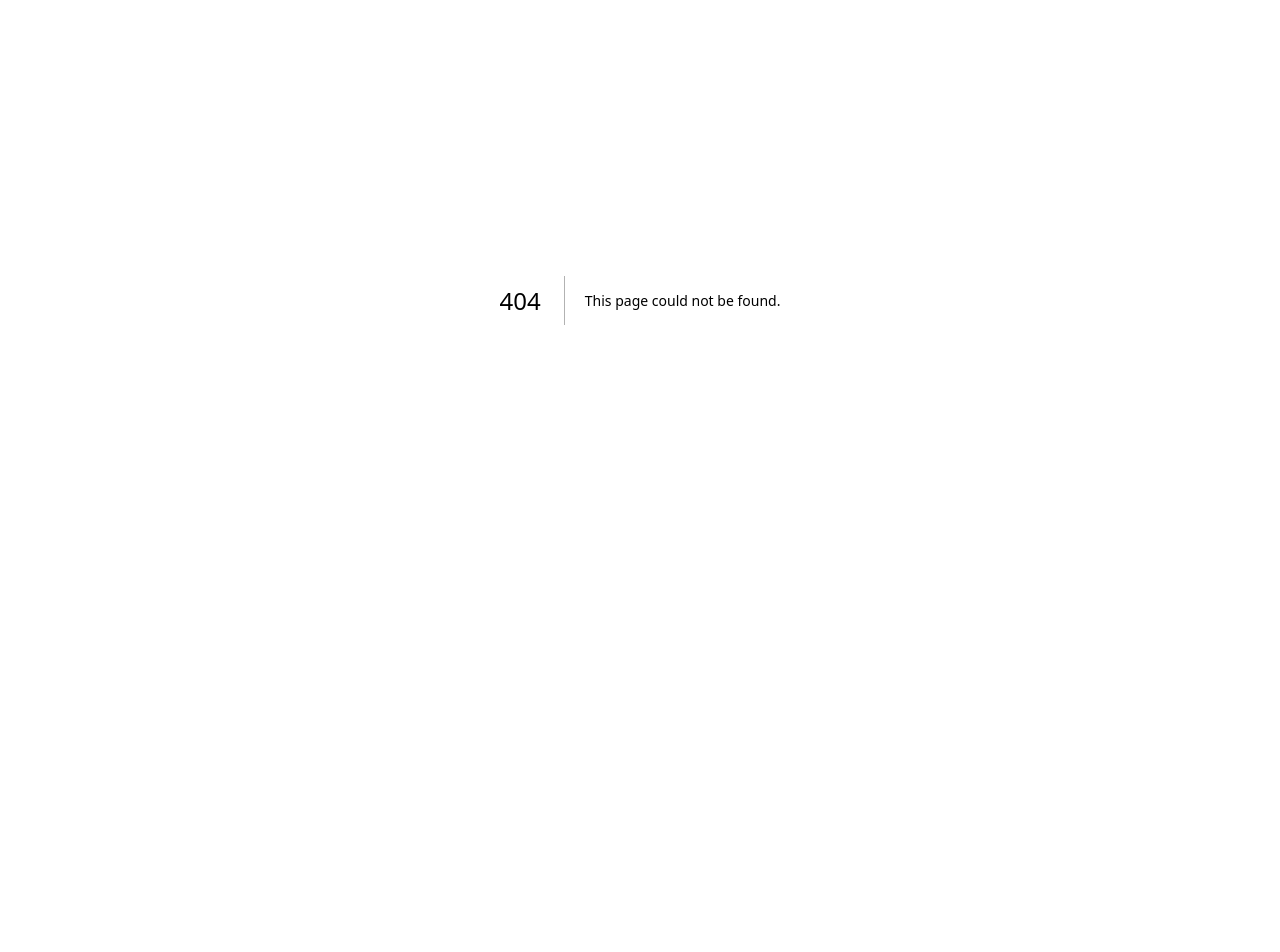
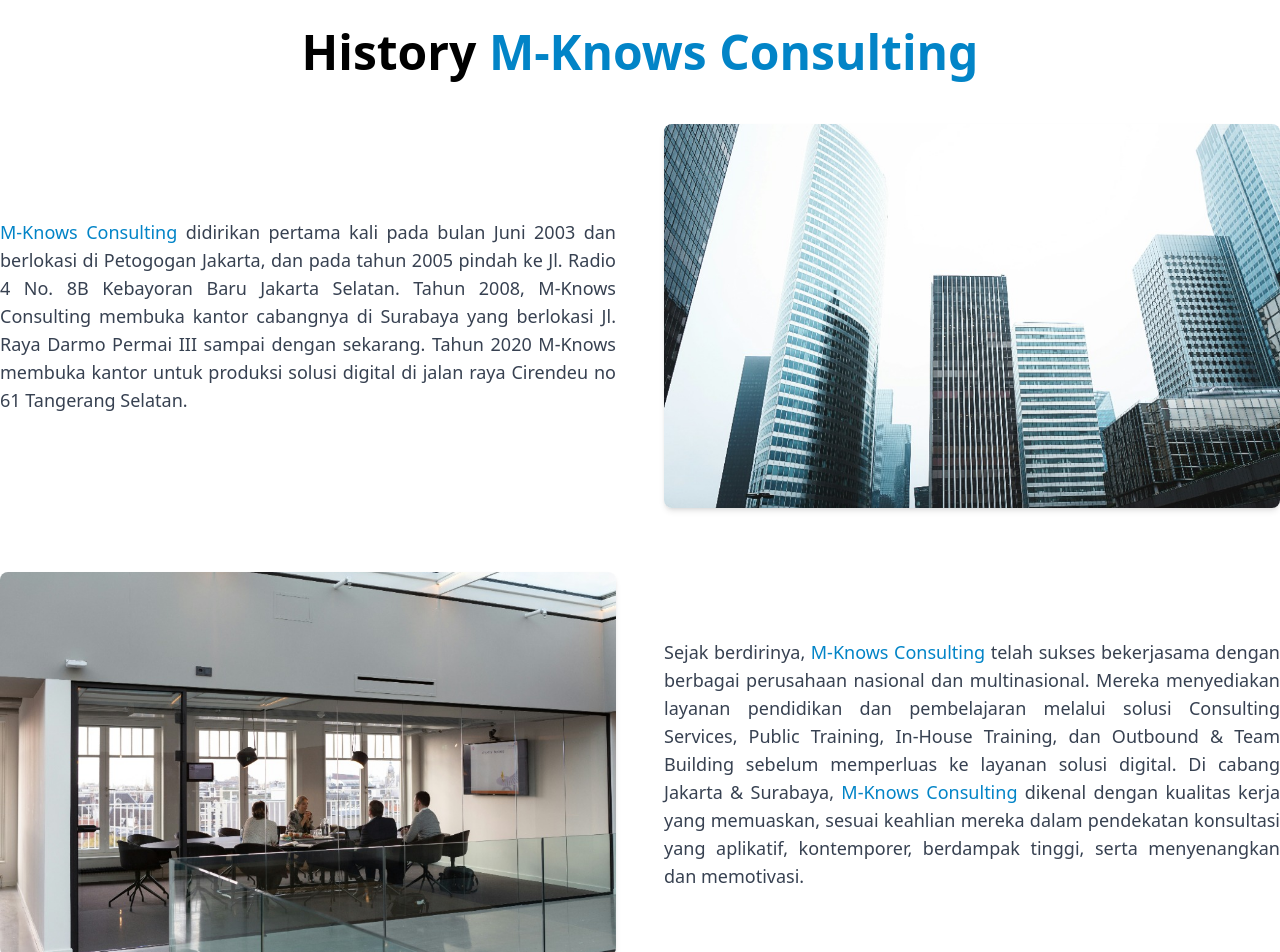
Before and after one commit to Tim4-4IA06-P3L/MKnows-FrontEnd, a Next.js app: page /more/history in a window 1280 px wide. Before the commit this address had no page. Shown: the part 100-1052 px from the top of the page. Before the commit the page ends 800 px from the top, so only its background shows below. Built offline with nearby package versions, Linux system fonts and the light colour scheme.

Commit message:
Add history page

```diff
--- /dev/null
+++ b/app/more/history/page.tsx
@@ -0,0 +1,100 @@
+import React from "react";
+import Image from "next/image";
+import Navbar from "../../components/Navbar";
+import Footer from "../../components/Footer";
+
+const History = () => {
+  return (
+    <div>
+      <Navbar />
+      <main>
+        {/* Text */}
+        <h1 className="text-2xl sm:text-3xl lg:text-5xl font-semibold my-6 sm:my-8 lg:my-12 text-center">
+          <span className="text-black">History </span>
+          <span className="text-sky-600">M-Knows Consulting</span>
+        </h1>
+
+        <div className="space-y-8 sm:space-y-12 lg:space-y-16 max-w-7xl mx-auto">
+          {/* Top Section */}
+          <div className="grid grid-cols-1 md:grid-cols-2 gap-6 lg:gap-12">
+            <div className="flex items-center">
+              <p className="text-gray-700 text-sm sm:text-base lg:text-lg text-justify">
+                <span className="text-sky-600">M-Knows Consulting </span>
+                didirikan pertama kali pada bulan Juni 2003 dan berlokasi di
+                Petogogan Jakarta, dan pada tahun 2005 pindah ke Jl. Radio 4 No.
+                8B Kebayoran Baru Jakarta Selatan. Tahun 2008, M-Knows
+                Consulting membuka kantor cabangnya di Surabaya yang berlokasi
+                Jl. Raya Darmo Permai III sampai dengan sekarang. Tahun 2020
+                M-Knows membuka kantor untuk produksi solusi digital di jalan
+                raya Cirendeu no 61 Tangerang Selatan.
+              </p>
+            </div>
+            <div className="w-full">
+              <Image
+                src="/history1.jpeg"
+                alt="Office workspace"
+                width={800}
+                height={600}
+                className="w-full h-64 sm:h-72 lg:h-96 object-cover rounded-lg shadow-md"
+              />
+            </div>
+          </div>
+
+          {/* Middle Section */}
+          <div className="grid grid-cols-1 md:grid-cols-2 gap-6 lg:gap-12">
+            <div className="w-full">
+              <Image
+                src="/history2.jpeg"
+                alt="Training session"
+                width={800}
+                height={600}
+                className="w-full h-64 sm:h-72 lg:h-96 object-cover rounded-lg shadow-md"
+              />
+            </div>
+            <div className="flex items-center">
+              <p className="text-gray-700 text-sm sm:text-base lg:text-lg text-justify">
+                Sejak berdirinya,{" "}
+                <span className="text-sky-600">M-Knows Consulting </span> telah
+                sukses bekerjasama dengan berbagai perusahaan nasional dan
+                multinasional. Mereka menyediakan layanan pendidikan dan
+                pembelajaran melalui solusi Consulting Services, Public
+                Training, In-House Training, dan Outbound & Team Building
+                sebelum memperluas ke layanan solusi digital. Di cabang Jakarta
+                & Surabaya,{" "}
+                <span className="text-sky-600">M-Knows Consulting </span>{" "}
+                dikenal dengan kualitas kerja yang memuaskan, sesuai keahlian
+                mereka dalam pendekatan konsultasi yang aplikatif, kontemporer,
+                berdampak tinggi, serta menyenangkan dan memotivasi.
+              </p>
+            </div>
+          </div>
+
+          {/* Bottom Section */}
+          <div className="grid grid-cols-1 md:grid-cols-2 gap-6 lg:gap-12 pb-10">
+            <div className="flex items-center">
+              <p className="text-gray-700 text-sm sm:text-base lg:text-lg text-justify">
+                <span className="text-sky-600">M-Knows Consulting </span>
+                merupakan salah satu perusahaan Indonesia yang bergerak di
+                bidang consultant management. Didirikan pertama kali pada bulan
+                Juni 2003 dan berlokasi di Jl. Petogogan Kebayoran Baru Jakarta
+                Selatan.
+              </p>
+            </div>
+            <div className="w-full">
+              <Image
+                src="/history3.jpeg"
+                alt="Coffee and notebook"
+                width={800}
+                height={600}
+                className="w-full h-64 sm:h-72 lg:h-96 object-cover rounded-lg shadow-md"
+              />
+            </div>
+          </div>
+        </div>
+      </main>
+      <Footer />
+    </div>
+  );
+};
+
+export default History;
```
